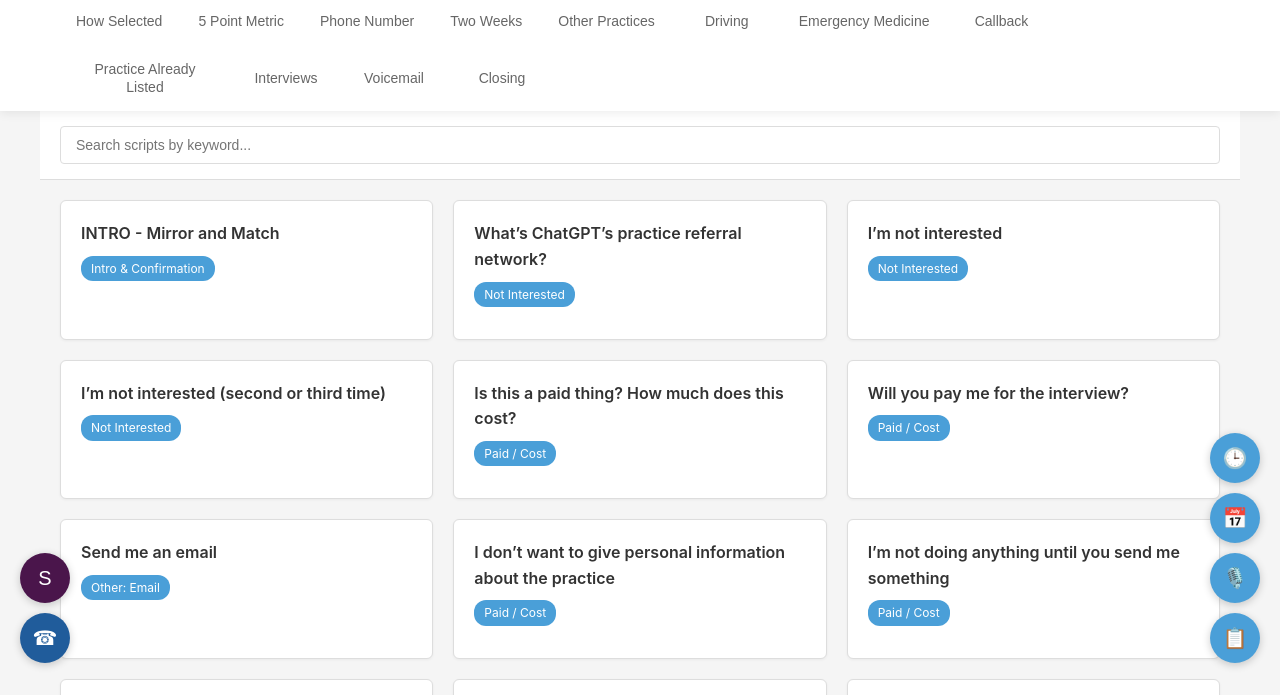
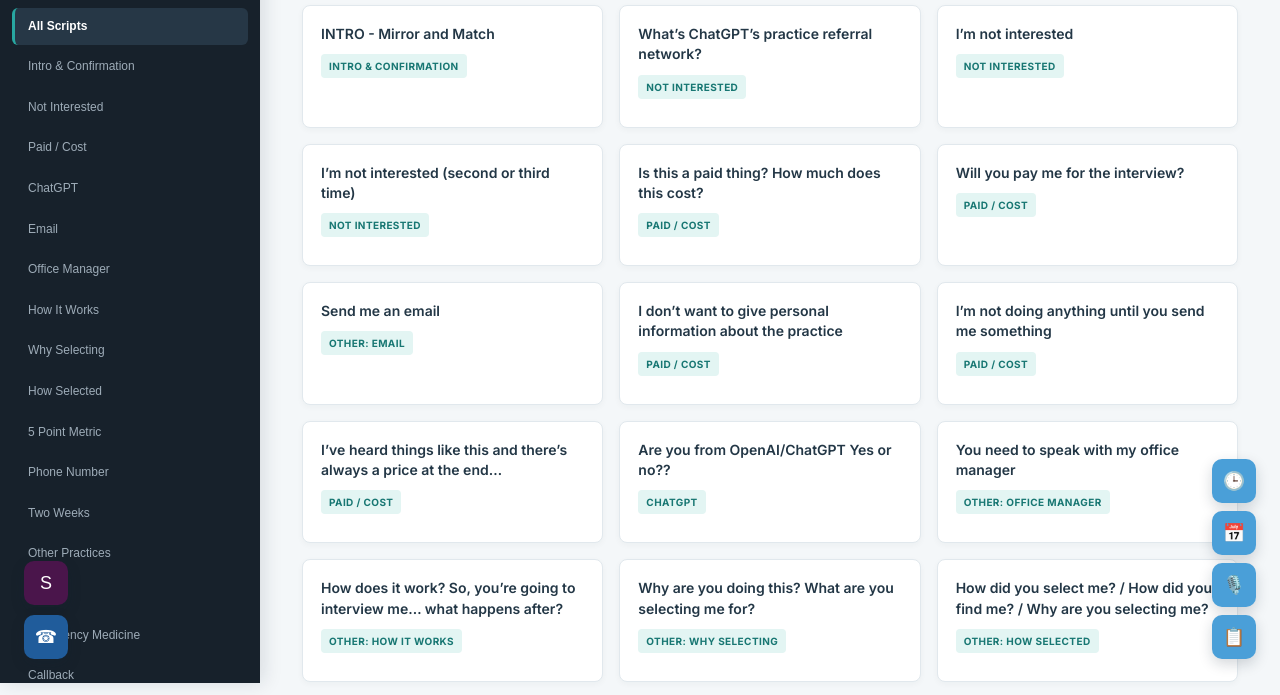
Before and after one commit to renojameswebmaster-gif/sdr-script-library, a plain HTML site: page index.html in a window 1280 px wide. Shown: the part 117-812 px from the top of the page. Drawn offline with Linux system fonts and the light colour scheme.

Commit message:
Refresh site as SDR dashboard

```diff
--- a/index.html
+++ b/index.html
@@ -5,7 +5,10 @@
     <meta name="viewport" content="width=device-width, initial-scale=1.0" />
     <meta name="description" content="Professional SDR cold-call script library for sales teams." />
     <title>SDR Script Library</title>
-    <link rel="stylesheet" href="styles.css?v=32" />
+    <link rel="preconnect" href="https://fonts.googleapis.com" />
+    <link rel="preconnect" href="https://fonts.gstatic.com" crossorigin />
+    <link href="https://fonts.googleapis.com/css2?family=Inter:wght@400;500;600;700&display=swap" rel="stylesheet" />
+    <link rel="stylesheet" href="styles.css?v=33" />
   </head>
   <body>
     <!-- Header -->
@@ -132,6 +135,6 @@
     <!-- Toast Notification -->
     <div id="toast" class="toast" role="status" aria-live="polite"></div>
 
-    <script src="script.js?v=32"></script>
+    <script src="script.js?v=33"></script>
   </body>
 </html>
--- a/styles.css
+++ b/styles.css
@@ -671,3 +671,284 @@
     height: 720px;
   }
 }
+
+/* SDR dashboard layout */
+:root {
+  --sidebar-bg: #17212b;
+  --sidebar-muted: #9eacb8;
+  --sidebar-hover: #263746;
+  --accent: #28a7a1;
+  --workspace-bg: #f4f7f9;
+  --panel-border: #e1e8ed;
+}
+
+body {
+  min-height: 100vh;
+  background: var(--workspace-bg);
+  color: #243442;
+  font-family: "Inter", "Segoe UI", sans-serif;
+}
+
+.header {
+  position: fixed;
+  inset: 0 auto 0 0;
+  width: 260px;
+  height: 100vh;
+  overflow-y: auto;
+  background: var(--sidebar-bg);
+  color: #fff;
+  box-shadow: 4px 0 18px rgba(20, 34, 46, 0.12);
+}
+
+.header-container {
+  max-width: none;
+  margin: 0;
+}
+
+.header-logo {
+  padding: 28px 24px 24px;
+}
+
+.logo-text {
+  color: #fff;
+  font-size: 20px;
+  letter-spacing: 0;
+}
+
+.header-logo::after {
+  display: block;
+  margin-top: 8px;
+  color: var(--sidebar-muted);
+  content: "Call workspace";
+  font-size: 11px;
+  font-weight: 500;
+  letter-spacing: 0.04em;
+  text-transform: uppercase;
+}
+
+.header-nav {
+  display: flex;
+  flex-direction: column;
+  gap: 3px;
+  padding: 14px 12px 24px;
+  border-top: 1px solid rgba(255, 255, 255, 0.08);
+}
+
+.nav-btn {
+  width: 100%;
+  min-width: 0;
+  max-width: none;
+  padding: 11px 13px;
+  border: 0;
+  border-left: 3px solid transparent;
+  border-radius: 6px;
+  color: var(--sidebar-muted);
+  background: transparent;
+  font-size: 12px;
+  font-weight: 500;
+  line-height: 1.3;
+  text-align: left;
+  transition: background 0.18s ease, color 0.18s ease, border-color 0.18s ease;
+}
+
+.nav-btn:hover {
+  color: #fff;
+  background: var(--sidebar-hover);
+}
+
+.nav-btn.active {
+  border-left-color: var(--accent);
+  color: #fff;
+  background: #263746;
+  font-weight: 700;
+}
+
+.search-container {
+  position: sticky;
+  top: 0;
+  z-index: 5;
+  max-width: none;
+  margin: 0 0 0 260px;
+  padding: 22px 42px;
+  border-bottom: 1px solid var(--panel-border);
+  background: rgba(255, 255, 255, 0.94);
+  backdrop-filter: blur(10px);
+}
+
+#search-input {
+  max-width: 760px;
+  padding: 13px 16px 13px 42px;
+  border: 1px solid #d7e1e7;
+  border-radius: 8px;
+  color: #243442;
+  background: #f8fafb;
+  font-size: 13px;
+  box-shadow: 0 1px 2px rgba(24, 46, 63, 0.03);
+}
+
+#search-input::placeholder {
+  color: #8393a0;
+}
+
+#search-input:focus {
+  border-color: var(--accent);
+  background: #fff;
+  box-shadow: 0 0 0 3px rgba(40, 167, 161, 0.12);
+}
+
+.content {
+  max-width: none;
+  margin: 0 0 0 260px;
+  padding: 34px 42px 64px;
+}
+
+.scripts-container {
+  grid-template-columns: repeat(auto-fill, minmax(290px, 1fr));
+  gap: 16px;
+  max-width: 1180px;
+  margin: 0 auto;
+}
+
+.scripts-container.all-open .script-card {
+  width: min(100%, 900px);
+}
+
+.script-card {
+  padding: 18px;
+  border: 1px solid var(--panel-border);
+  border-radius: 8px;
+  box-shadow: 0 2px 6px rgba(23, 45, 61, 0.04);
+  transition: border-color 0.18s ease, box-shadow 0.18s ease, transform 0.18s ease;
+}
+
+.script-card:hover {
+  border-color: #c4d7df;
+  box-shadow: 0 7px 16px rgba(23, 45, 61, 0.08);
+  transform: translateY(-1px);
+}
+
+.script-card.open {
+  border-color: rgba(40, 167, 161, 0.55);
+  box-shadow: 0 8px 22px rgba(23, 45, 61, 0.08);
+}
+
+.script-title {
+  color: #233746;
+  font-size: 14px;
+  line-height: 1.45;
+}
+
+.script-category {
+  margin-bottom: 10px;
+  padding: 4px 8px;
+  border-radius: 4px;
+  color: #187773;
+  background: #e3f5f3;
+  font-size: 10px;
+  font-weight: 700;
+  letter-spacing: 0.04em;
+  text-transform: uppercase;
+}
+
+.script-content {
+  font-size: 13px;
+  line-height: 1.75;
+  text-align: left;
+}
+
+.action-btn {
+  border-radius: 6px;
+  background: var(--accent);
+  font-size: 11px;
+}
+
+.action-btn:hover {
+  background: #218d89;
+}
+
+.floating-actions {
+  right: 24px;
+  bottom: 24px;
+  gap: 8px;
+}
+
+.left-floating-actions {
+  bottom: 24px;
+  left: 24px;
+  z-index: 15;
+}
+
+.fab {
+  width: 44px;
+  height: 44px;
+  border-radius: 10px;
+  font-size: 18px;
+  box-shadow: 0 5px 14px rgba(17, 35, 48, 0.18);
+}
+
+.fab:hover {
+  transform: translateY(-2px);
+}
+
+.voice-suggestions {
+  max-width: none;
+  margin: 0 0 0 260px;
+  padding: 10px 42px;
+  justify-content: flex-start;
+}
+
+@media (max-width: 768px) {
+  .header {
+    position: relative;
+    width: 100%;
+    height: auto;
+  }
+
+  .header-logo {
+    padding: 18px 20px 14px;
+  }
+
+  .header-nav {
+    flex-direction: row;
+    flex-wrap: wrap;
+    padding: 10px 12px 14px;
+  }
+
+  .nav-btn {
+    width: auto;
+    flex: 1 1 auto;
+    padding: 9px 10px;
+    border-left: 0;
+    border-bottom: 2px solid transparent;
+    text-align: center;
+  }
+
+  .nav-btn.active {
+    border-bottom-color: var(--accent);
+    border-left-color: transparent;
+  }
+
+  .search-container,
+  .voice-suggestions,
+  .content {
+    margin-left: 0;
+  }
+
+  .search-container {
+    padding: 12px 16px;
+  }
+
+  .content {
+    padding: 22px 16px 90px;
+  }
+
+  .floating-actions {
+    right: 14px;
+    bottom: 14px;
+  }
+
+  .left-floating-actions {
+    bottom: 14px;
+    left: 14px;
+  }
+}
```
